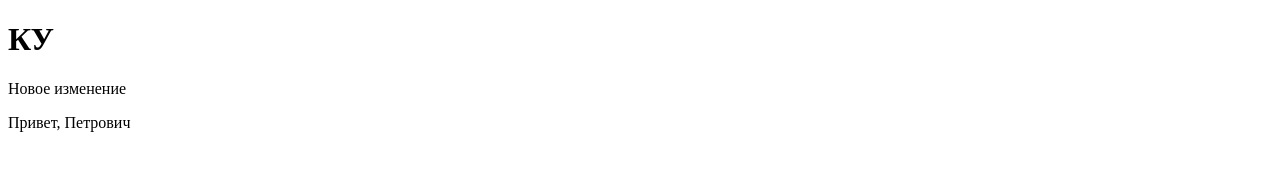
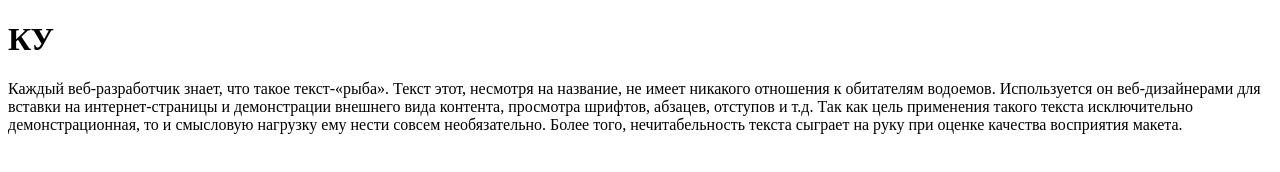
Before and after one commit to Elv1s96/site, a plain HTML site: page index.html in a window 1280 px wide. Drawn offline with Linux system fonts and the light colour scheme.

Commit message:
third commit

```diff
--- a/index.html
+++ b/index.html
@@ -6,7 +6,6 @@
 </head>
 <body>
 <h1>КУ</h1>
-<p>Новое изменение</p>
-<p>Привет, Петрович </p>
+<p> Каждый веб-разработчик знает, что такое текст-«рыба». Текст этот, несмотря на название, не имеет никакого отношения к обитателям водоемов. Используется он веб-дизайнерами для вставки на интернет-страницы и демонстрации внешнего вида контента, просмотра шрифтов, абзацев, отступов и т.д. Так как цель применения такого текста исключительно демонстрационная, то и смысловую нагрузку ему нести совсем необязательно. Более того, нечитабельность текста сыграет на руку при оценке качества восприятия макета.</p>
 </body>
 </html>
```
